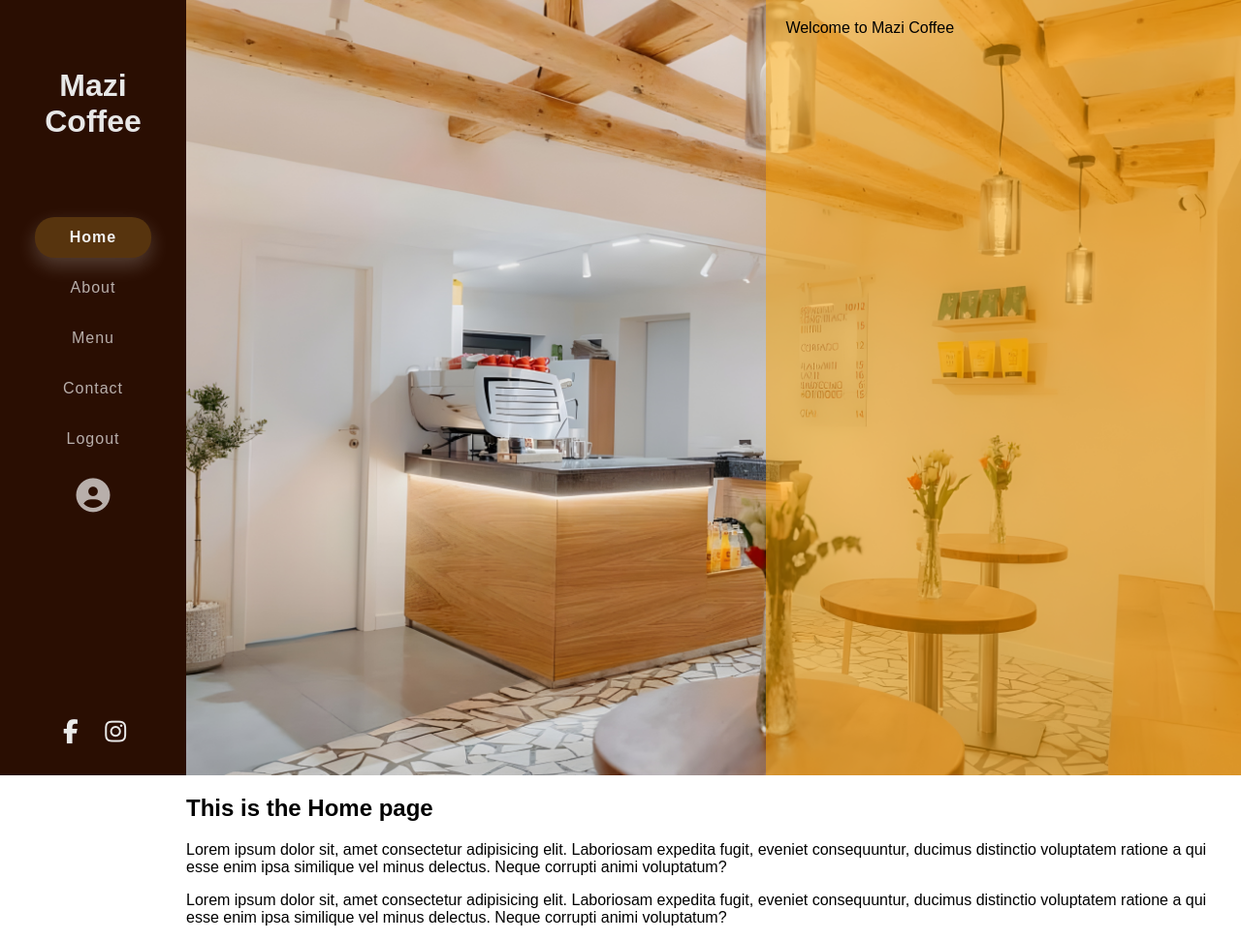
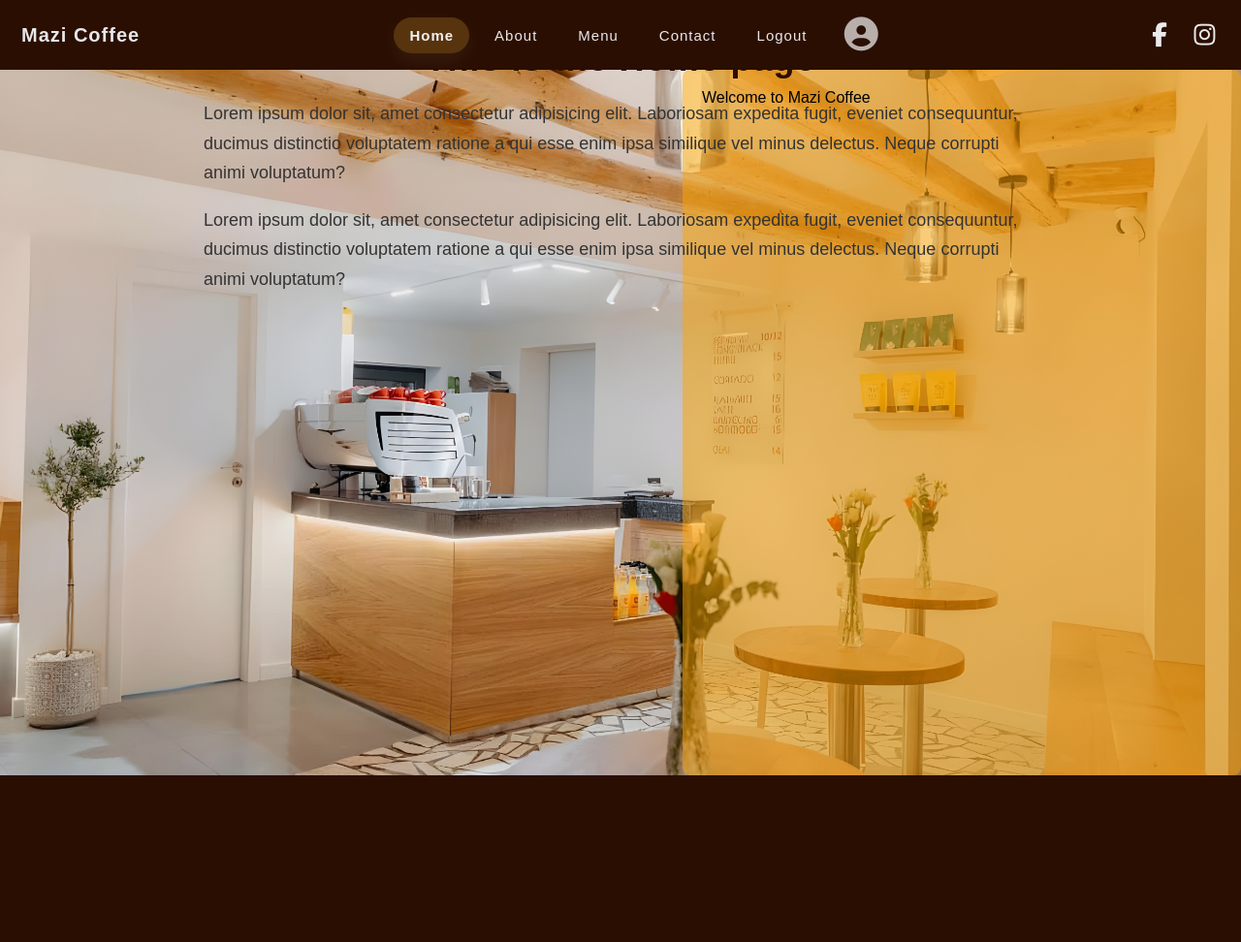
Before and after one commit to RaulManevra/APLICATIE-WEB-PENTRU-ADMINISTRAREA-SI-PROMOVAREA-UNEI-CAFENELE, a PHP site: page /?page=home in a window 1280 px wide. Shown: the whole page at 97% size. After the commit the page ends 800 px from the top, so only its background shows below. Run offline with PHP 8.4, Linux system fonts and the light colour scheme.

Commit message:
Am schimbat navbar dar a futut umpic home page e un work in progress dont worry team

```diff
--- a/assets/css/login.css
+++ b/assets/css/login.css
@@ -45,6 +45,7 @@
     height: 100vh;
     background-color: rgba(0, 0, 0, 0.677);
     z-index: 0;
+    pointer-events: none;
 }
 
 .login-box p {
@@ -95,6 +96,7 @@
     width:100%;
     font-size: 19px;
     margin:-15px 0 15px;
+    z-index: 2;
 }
 .remember label input{
     accent-color: #fff;
@@ -130,6 +132,14 @@
     border-color: #25233a;
     box-shadow: 0 0 5px rgba(205, 201, 218, 0.5);
 }
+.login-box .remember input[type="checkbox"] {
+    width: 15px;
+    height: 15px;
+    color:black;
+    cursor:pointer;
+
+}
+
 #app .login-box input::placeholder,
 #app .register-box input::placeholder,
 .input-box input::placeholder {
--- a/assets/css/navbar.css
+++ b/assets/css/navbar.css
@@ -1,58 +1,56 @@
 .navbar {
-    width: 15%;
-    height: 100vh;
+    top: 0;
+    left: 0;
+    width: 100%;
+    height: 72px;                 /* navbar height */
     background-color: rgb(42, 14, 2);
-    padding: 20px;
+    padding: 10px 22px;           /* horizontal padding */
     box-sizing: border-box;
     display: flex;
-    flex-direction: column;
+    flex-direction: row;          /* row instead of column */
     align-items: center;
-    justify-content: flex-start;
+    justify-content: space-between; /* brand | nav links | social */
     position: fixed;
-    z-index: 10;
+    z-index: 1000;                /* higher so it sits above content/backdrop */
 }
 
 .navbar h1 {
     color: rgb(231, 231, 231);
     margin: 0;
-    padding-top: 50px;
-    text-align: center;
+    padding: 0;
+    font-size: 20px;
+    letter-spacing: 1px;
 }
 
 .navbar ul {
     display: flex;
-    flex-direction: column;
+    flex-direction: row;          /* horizontal links */
     align-items: center;
     list-style: none;
-    padding: 80px 0 0 0;
-    width: 100%;
+    padding: 0;
+    margin: 0;
     gap: 10px;
-    flex-grow: 1;
-    margin: 0;
 }
 
 .navbar li {
-    width: 100%;
-    display: flex;
+    width: auto;
+    display: inline-flex;
     justify-content: center;
 }
 
 .navbar li a {
-    display: flex;
+    display: inline-flex;
     justify-content: center;
     align-items: center;
-    width: auto;
-    padding: 12px 25px;
-    color: rgba(255, 255, 255, 0.67);
+    padding: 10px 16px;
+    color: rgba(255, 255, 255, 0.9);
     text-decoration: none;
     transition: color 0.2s ease, transform 0.3s ease, background-color 0.25s ease;
-    font-size: 16px;
+    font-size: 15px;
     letter-spacing: 1px;
     border-radius: 20px;
-    min-width: 120px;
+    min-width: 0;                 /* allow compact top-bar items */
     box-sizing: border-box;
-    will-change: transform;
-    -webkit-font-smoothing: antialiased;
 }
 
 .navbar li a:not(.active):hover {
@@ -70,19 +68,14 @@
     color: rgb(241, 241, 241);
     background-color: rgb(87, 52, 14);
     border-radius: 20px;
-    box-shadow: 0 8px 20px rgba(255, 255, 255, 0.2);
-    display: flex;
-    justify-content: center;
-    align-items: center;
-    min-width: 120px;
+    box-shadow: 0 8px 20px rgba(255, 255, 255, 0.06);
 }
 
 .social-icons {
     display: flex;
     flex-direction: row;
     gap: 15px;
-    padding-bottom: 10px;
-
+    align-items: center;
 }
 
 .social-icons a {
@@ -105,17 +98,10 @@
 
 @media (hover: hover) and (pointer: fine) {
     .navbar li a:not(.active):hover {
-        /* avoid font-weight changes (keeps glyph width stable) */
         background: rgb(87, 52, 14);
         color: rgb(219, 219, 219);
-
-        /* small visual motion safe for desktop mice */
-        transform: translateX(10px);
-        transition: transform 0.25s ease, color 0.2s ease, background-color 0.25s ease;
-    }
-
-    .profile-icon:hover {
-        transform: translateX(6px);
+        transform: translateY(-2px); /* subtle lift instead of big X move */
+        transition: transform 0.18s ease, color 0.12s ease;
     }
 }
 
--- a/assets/css/popup.css
+++ b/assets/css/popup.css
@@ -41,12 +41,9 @@ span.psw {
 }
 
 .profile-li {
-    width: 100%;
-    display: flex;
-    justify-content: center;
+    display: inline-flex;
+    align-items: center;
     position: relative;
-    /* anchor for popup */
-    padding-bottom: 6px;
 }
 
 .profile-icon {
@@ -230,6 +227,22 @@ span.psw {
         z-index: 9;
         /* behind navbar (10) so navbar is not darkened */
     }
+    .navbar {
+        height: auto;
+        flex-wrap: wrap;
+        padding: 12px;
+    }
+    .navbar ul {
+        flex-wrap: wrap;
+        justify-content: center;
+        gap: 8px;
+        width: 100%;
+        order: 3;
+        padding-top: 8px;
+    }
+    .social-icons { order: 2; width: auto; }
+    .navbar h1 { order: 1; width: 100%; text-align: center; margin-bottom: 6px; }
+    .profile-popup { right: 12px; top: calc(100% + 8px); position: absolute; }
 
 }
 
--- a/assets/css/register.css
+++ b/assets/css/register.css
@@ -57,6 +57,7 @@
     width: 670px;
     max-width: 90%;
     padding: 60px 45px;
+    margin-top:60px;
     border: 2px solid rgba(255,255,255,0.2);
     backdrop-filter: blur(20px);
     border-radius: 40px;
--- a/assets/css/style.css
+++ b/assets/css/style.css
@@ -20,19 +20,25 @@ body {
 }
 
 main {
-    margin-left: 15%;
-    padding-left: 0px;
-
+    margin-top: 0; /* already accounted for by .content-wrapper */
+    padding-left: 0;
 }
 
 .bgimg {
-    position: relative;
+    position:relative;
     width: 100%;
-    height: 100vh;
+    height:100hv;   /* fill screen UNDER navbar */
+    margin-top:0;            /* push hero below fixed navbar */
     background-image: url("../img/sny01074_.jpeg");
     background-size: cover;
     background-position: center;
     background-repeat: no-repeat;
+    background-attachment: scroll;
+    display: flex;
+    align-items: center;
+    justify-content: center;
+    position: relative;          /* normal flow */
+    z-index: 0;
 }
 
 .text {
@@ -41,8 +47,54 @@ main {
     right: 0;
     width: 45%;
     height: 100%;
+    max-width: 680px;
+    min-width: 280px;
     background-color: rgba(255, 165, 0, 0.5);
     padding: 20px;
     box-sizing: border-box;
     overflow: auto;
+    border-radius: 8px;
 }
+.home-box {
+    max-width: 900px;
+    margin: 40px auto;
+    padding: 0 20px;
+}
+#app h2 {
+    font-size: 36px;
+    font-weight: 700;
+    text-align: center;
+    margin-bottom: 20px;
+    color: #2a0e02;           /* coffee brown */
+    letter-spacing: 1px;
+}
+
+#app p {
+    max-width: 900px;
+    margin: 0 auto 18px;
+    font-size: 18px;
+    line-height: 1.7;
+    color: #333;
+}
+@media screen and (max-width: 900px) {
+    .bgimg {
+        min-height: calc(100vh - 72px); /* allow for fixed top navbar on mobile */
+        align-items: flex-start;
+        padding-top: 20px;
+    }
+
+    .content-wrapper {
+        margin-top: 88px;
+    }
+}
+@media screen and (min-width: 901px) {
+    .bgimg {
+        position: fixed;
+        top: 72px;
+        left: 0;
+        width: 100%;
+        height: calc(100vh - 72px);
+        min-height: auto;
+        z-index: -1;
+    }
+}
--- a/assets/js/script.js
+++ b/assets/js/script.js
@@ -1,6 +1,7 @@
 // ===== GLOBAL REFERENCES =====
 const app = document.getElementById("app");
 const hero = document.getElementById("hero");
+
 
 // ===== PAGE MAPPING =====
 // Routes are now injected from index.php via window.APP_CONFIG.routes
@@ -379,3 +380,7 @@ document.addEventListener('DOMContentLoaded', initProfilePopup);
 if (document.readyState === 'interactive' || document.readyState === 'complete') {
     initProfilePopup();
 }
+document.addEventListener('DOMContentLoaded', function () {
+    document.documentElement.style.overflow = '';
+    document.body.style.overflow = '';
+});
--- a/views/pages/home.php
+++ b/views/pages/home.php
@@ -1,3 +1,5 @@
+<div class="home-box">
 <h2>This is the Home page</h2>
     <p>Lorem ipsum dolor sit, amet consectetur adipisicing elit. Laboriosam expedita fugit, eveniet consequuntur, ducimus distinctio voluptatem ratione a qui esse enim ipsa similique vel minus delectus. Neque corrupti animi voluptatum?</p>
     <p>Lorem ipsum dolor sit, amet consectetur adipisicing elit. Laboriosam expedita fugit, eveniet consequuntur, ducimus distinctio voluptatem ratione a qui esse enim ipsa similique vel minus delectus. Neque corrupti animi voluptatum?</p>
+</div>
```
